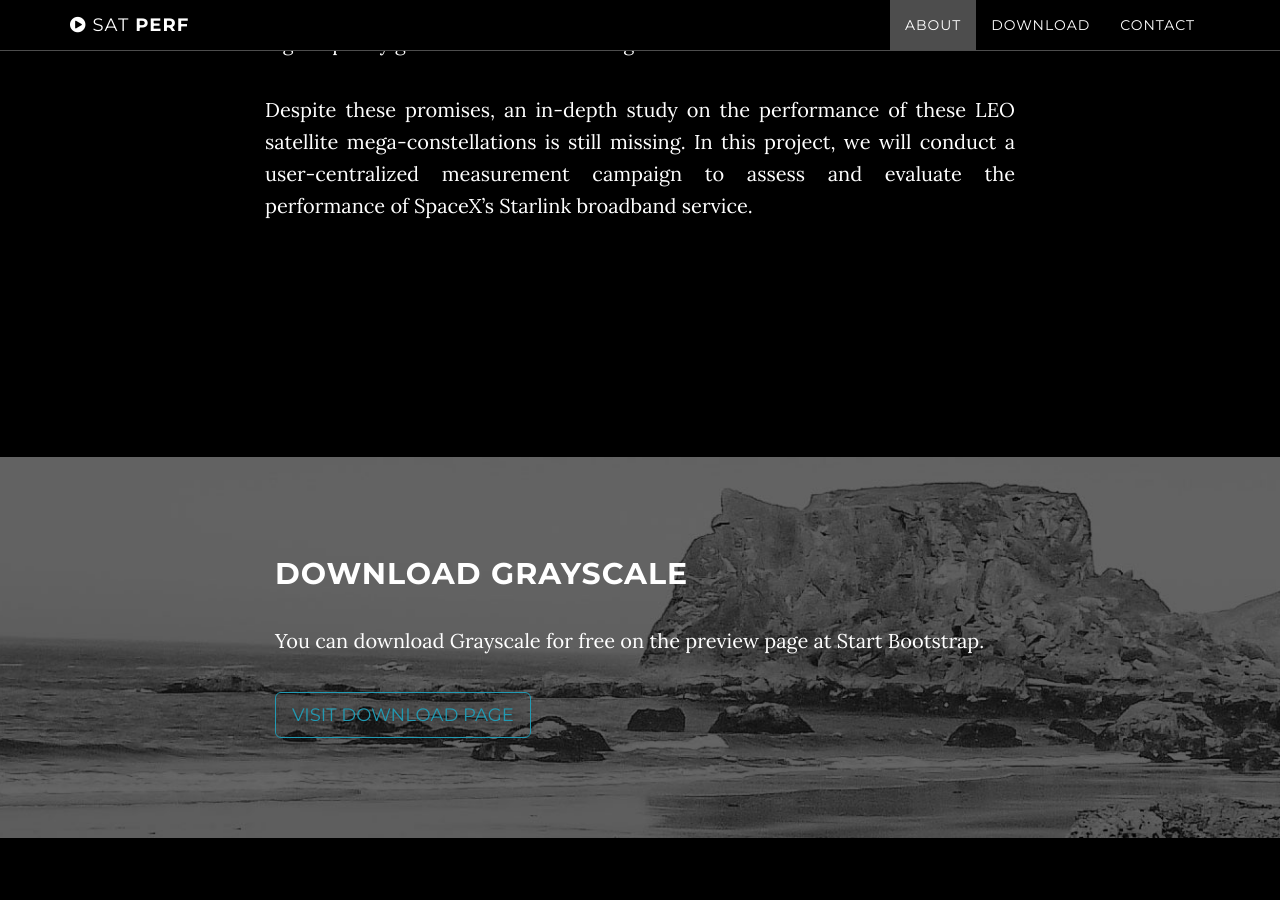
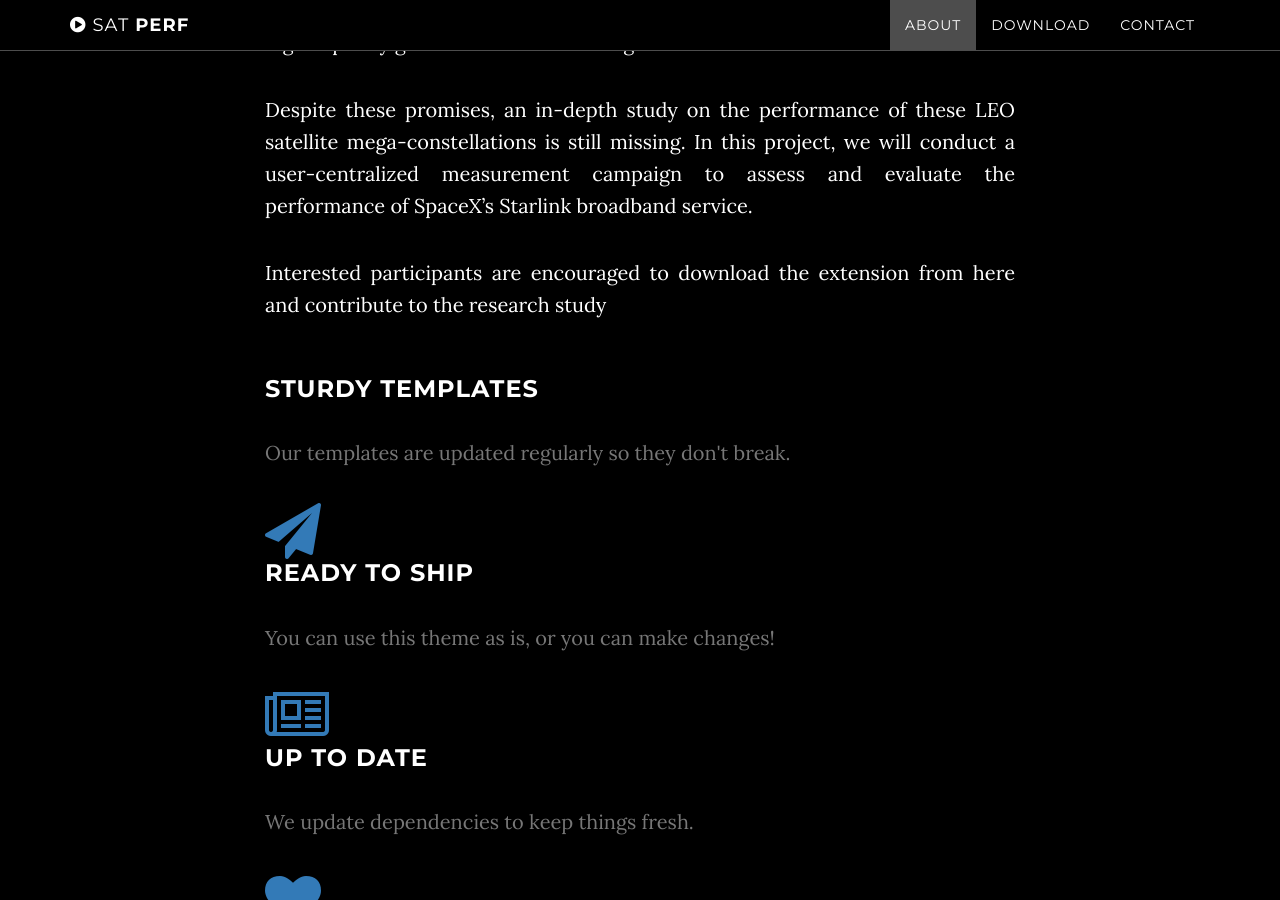
Before and after one commit to socsys/measurements, a Jekyll site: the page built from index.html, in a window 1280 px wide and 900 px high, scrolled down 1205 px. Built offline with Jekyll 4.4.1, drawn with Linux system fonts in a browser that asks for light colours; some of the changed text lies outside the part shown.

Commit message:
add more in about section and style

```diff
--- a/_includes/about.html
+++ b/_includes/about.html
@@ -6,12 +6,42 @@
 
                 <p> SpaceX’s Starlink, OneWeb, Amazon Kuiper and many others are sending thousands small satellites in Low Earth Orbit (LEO) to offer very low latency, high capacity global broadband coverage. </p>
 
-                <p>  Despite these promises, an in-depth study on the performance of these LEO satellite mega-constellations is still missing. In this project, we will conduct a user-centralized measurement campaign to assess and evaluate the performance of SpaceX’s Starlink broadband service. </p>
+                <p> Despite these promises, an in-depth study on the performance of these LEO satellite mega-constellations is still missing. In this project, we will conduct a user-centralized measurement campaign to assess and evaluate the performance of SpaceX’s Starlink broadband service. </p>
 
-                <!-- <p>Grayscale is a free Bootstrap 3 theme created by Start Bootstrap. It can be yours right now, simply download the template on <a href="http://startbootstrap.com/template-overviews/grayscale/">the preview page</a>. The theme is open source, and you can use it for any purpose, personal or commercial.</p>
-                <p>The Jekyll version is brought to you by <a href="https://github.com/jeromelachaud">Jerome Lachaud</a></p>
-                <p>This theme features stock photos by <a href="http://gratisography.com/">Gratisography</a> along with a custom Google Maps skin courtesy of <a href="http://snazzymaps.com/">Snazzy Maps</a>.</p>
-                <p>Grayscale includes full HTML, CSS, and custom JavaScript files along with LESS files for easy customization.</p> -->
+                <p> Interested participants are encouraged to download the extension from here and contribute to the research study </p>
+
             </div>
         </div>
+
+        <div class="row">
+           <div class="col-lg-8 col-lg-offset-2 text-center">
+               <div class="service-box">
+                   <i class="fa fa-4x fa-diamond wow bounceIn text-primary"></i>
+                   <h3>Sturdy Templates</h3>
+                   <p class="text-muted">Our templates are updated regularly so they don't break.</p>
+               </div>
+           </div>
+           <div class="col-lg-8 col-lg-offset-2 text-center">
+               <div class="service-box">
+                   <i class="fa fa-4x fa-paper-plane wow bounceIn text-primary" data-wow-delay=".1s"></i>
+                   <h3>Ready to Ship</h3>
+                   <p class="text-muted">You can use this theme as is, or you can make changes!</p>
+               </div>
+           </div>
+           <div class="col-lg-8 col-lg-offset-2 text-center">
+               <div class="service-box">
+                   <i class="fa fa-4x fa-newspaper-o wow bounceIn text-primary" data-wow-delay=".2s"></i>
+                   <h3>Up to Date</h3>
+                   <p class="text-muted">We update dependencies to keep things fresh.</p>
+               </div>
+           </div>
+           <div class="col-lg-8 col-lg-offset-2 text-center">
+               <div class="service-box">
+                   <i class="fa fa-4x fa-heart wow bounceIn text-primary" data-wow-delay=".3s"></i>
+                   <h3>Made with Love</h3>
+                   <p class="text-muted">You have to make your websites with love these days!</p>
+               </div>
+           </div>
+       </div>
+
     </section>
```
